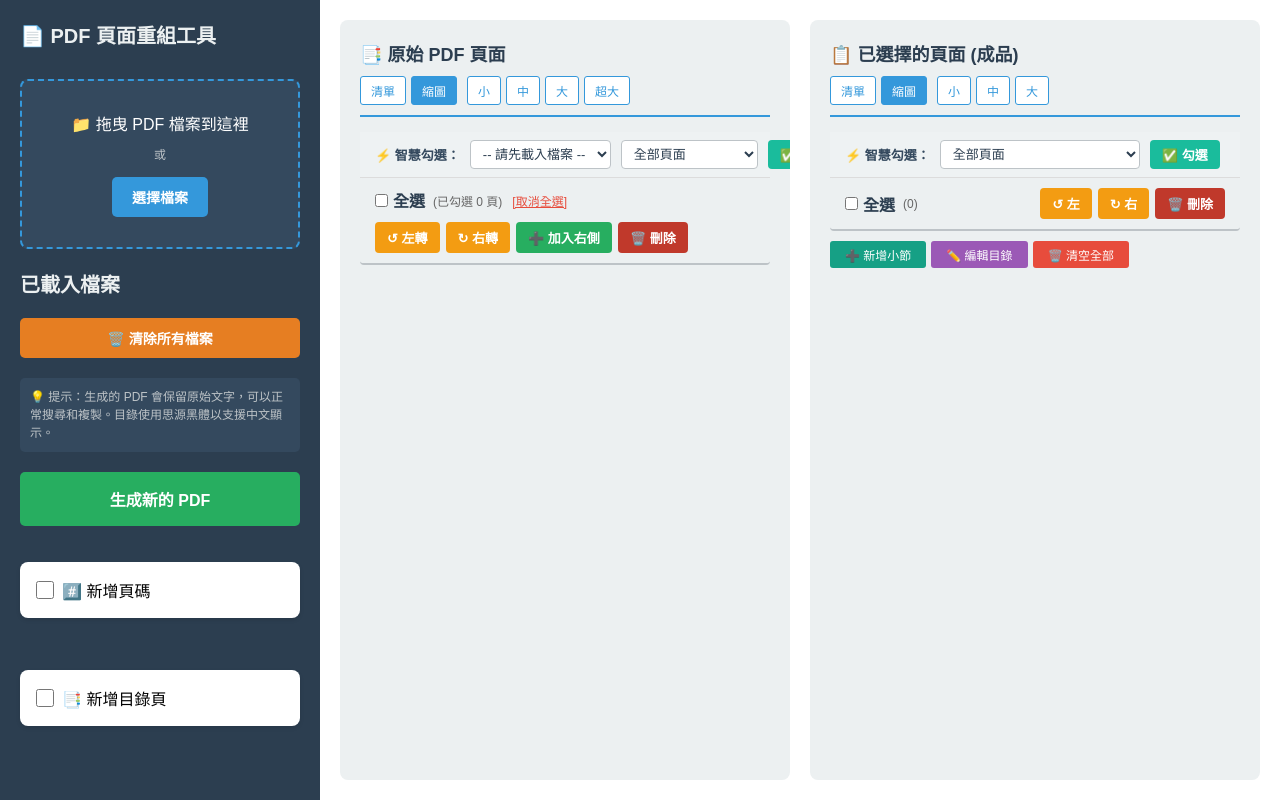
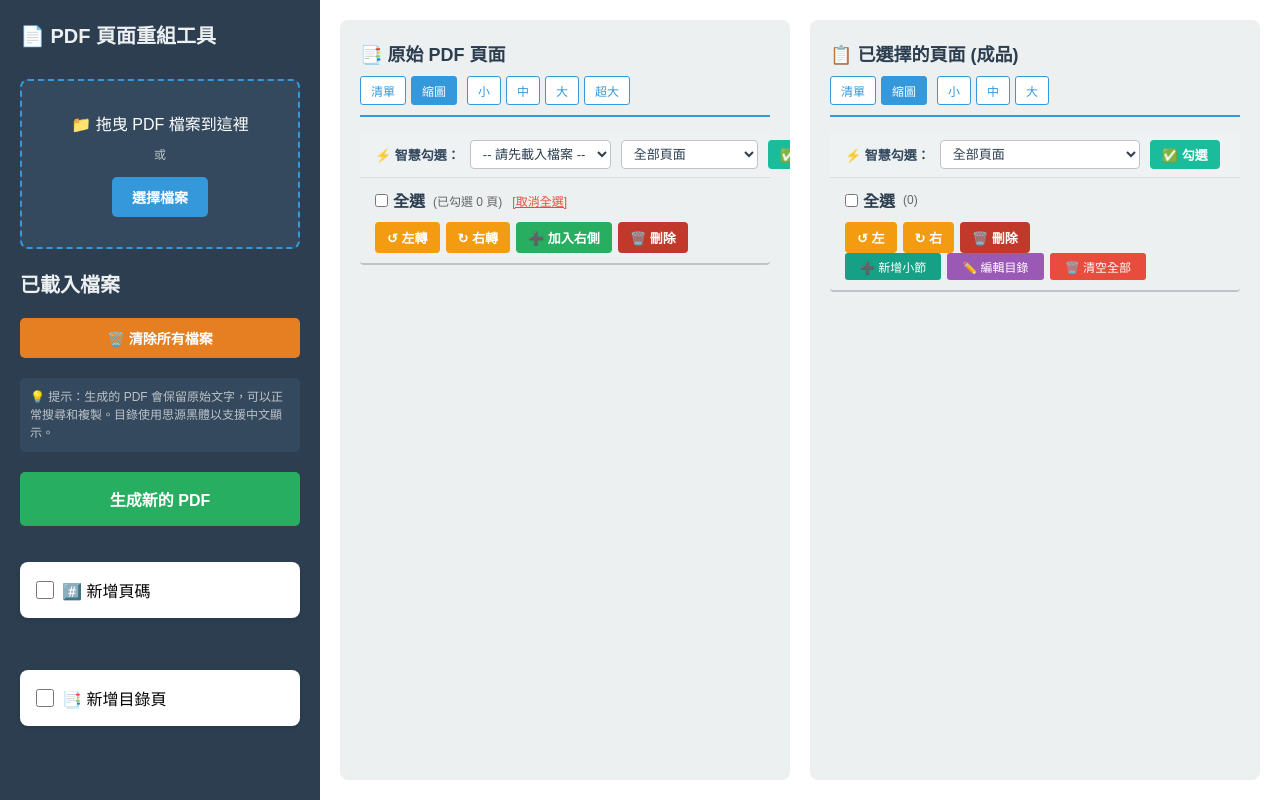
Before and after one commit to cormort/pdf_recompose, a plain HTML site: page index.html in a window 1280 px wide. Drawn offline with Linux system fonts and the light colour scheme; a script that the page names is missing.

Commit message:
Update index.html

```diff
--- a/index.html
+++ b/index.html
@@ -298,19 +298,22 @@
                     <span id="targetSelectedCountInfo" style="font-size: 12px; color: #666; margin-left: 8px;">(0)</span>
                 </div>
 
+                <div class="batch-btn-row">
                     <div class="batch-btn-group">
                         <button class="btn-batch btn-rotate-left" onclick="batchRotateTarget(-90)" title="逆時針旋轉">↺ 左</button>
                         <button class="btn-batch btn-rotate-right" onclick="batchRotateTarget(90)" title="順時針旋轉">↻ 右</button>
                         <button class="btn-batch btn-delete" onclick="batchDeleteFromTarget()">🗑️ 刪除</button>
                     </div>
-            </div>
 
-            <div style="margin-bottom: 10px; display:flex; gap:5px; flex-wrap:wrap;">
+                    <div class="toolbar-separator"></div>
+
+                    <div class="batch-btn-group">
                         <button class="btn-panel-action btn-add-section" onclick="addSectionDivider()">➕ 新增小節</button>
                         <button class="btn-panel-action btn-edit" onclick="openTocEditor()">✏️ 編輯目錄</button>
                         <button class="btn-panel-action btn-clear" onclick="clearSelectedPages()">🗑️ 清空全部</button>
                     </div>
-
+                </div>
+            </div>
             <div class="selected-pages" id="selectedPages"></div>
         </div>
     </div>
```
Lines whose indentation alone changed are shown as unchanged.
